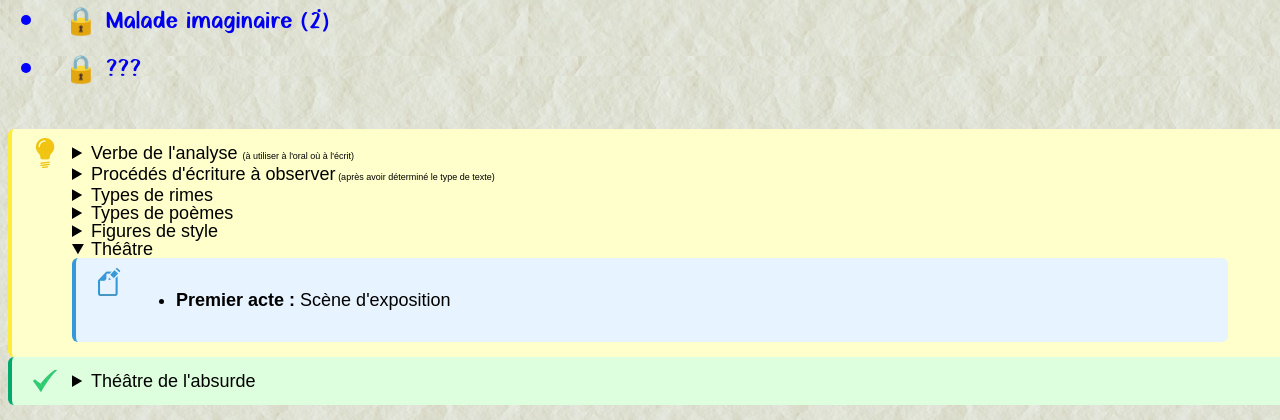
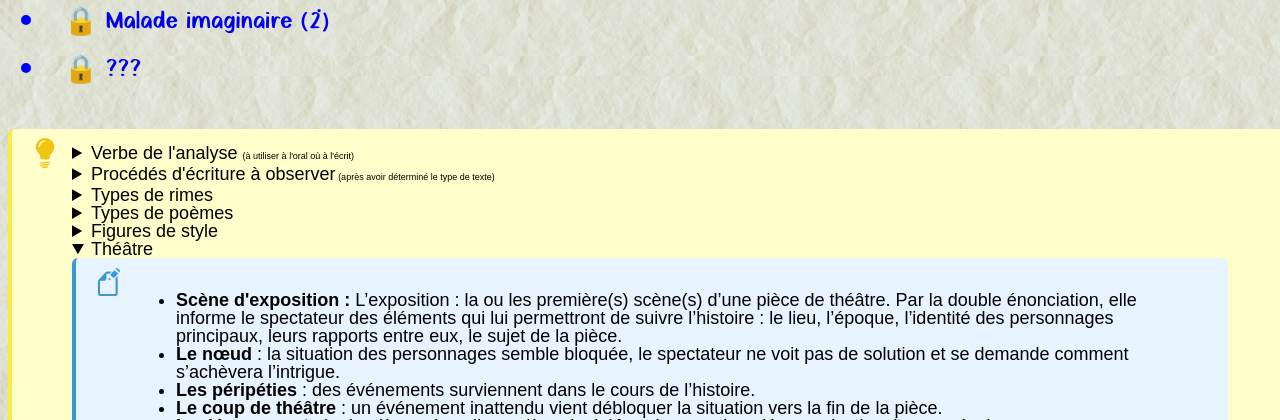
Before and after one commit to Arlequiin/fiches-resume, a website: page public/fr.html in a window 1280 px wide. Both pictures are taken after a click on the heading "Théâtre". Shown: the part 732-1152 px from the top of the page. Drawn offline with nearby package versions, Linux system fonts and the light colour scheme.

Commit message:
fin theatre

```diff
--- a/public/fr.html
+++ b/public/fr.html
@@ -187,7 +187,12 @@ alla en Irak. »)</petit><br>
     <summary>Théâtre</summary>
      <div class="info" style="font-size:100%;">
        <ul>
-         <li><gras>Premier acte : </gras>Scène d'exposition</li>
+         <li><gras>Scène d'exposition : </gras>L’exposition : la ou les première(s) scène(s) d’une pièce de théâtre.
+Par la double énonciation, elle informe le spectateur des éléments qui lui permettront de suivre l’histoire : le lieu, l’époque, l’identité des personnages principaux, leurs rapports entre eux, le sujet de la pièce.</li>
+         <li><gras>Le nœud</gras> : la situation des personnages semble bloquée, le spectateur ne voit pas de solution et se demande comment s’achèvera l’intrigue. </li>
+         <li><gras>Les péripéties</gras> : des événements surviennent dans le cours de l’histoire. </li>
+         <li><gras>Le coup de théâtre</gras> : un événement inattendu vient débloquer la situation vers la fin de la pièce.</li>
+         <li><gras>Le dénouement</gras> : la dernière scène d’une pièce de théâtre. Le nœud se dénoue : la situation est résolue.</li>
        </ul>
      </div>
   </details>
```
